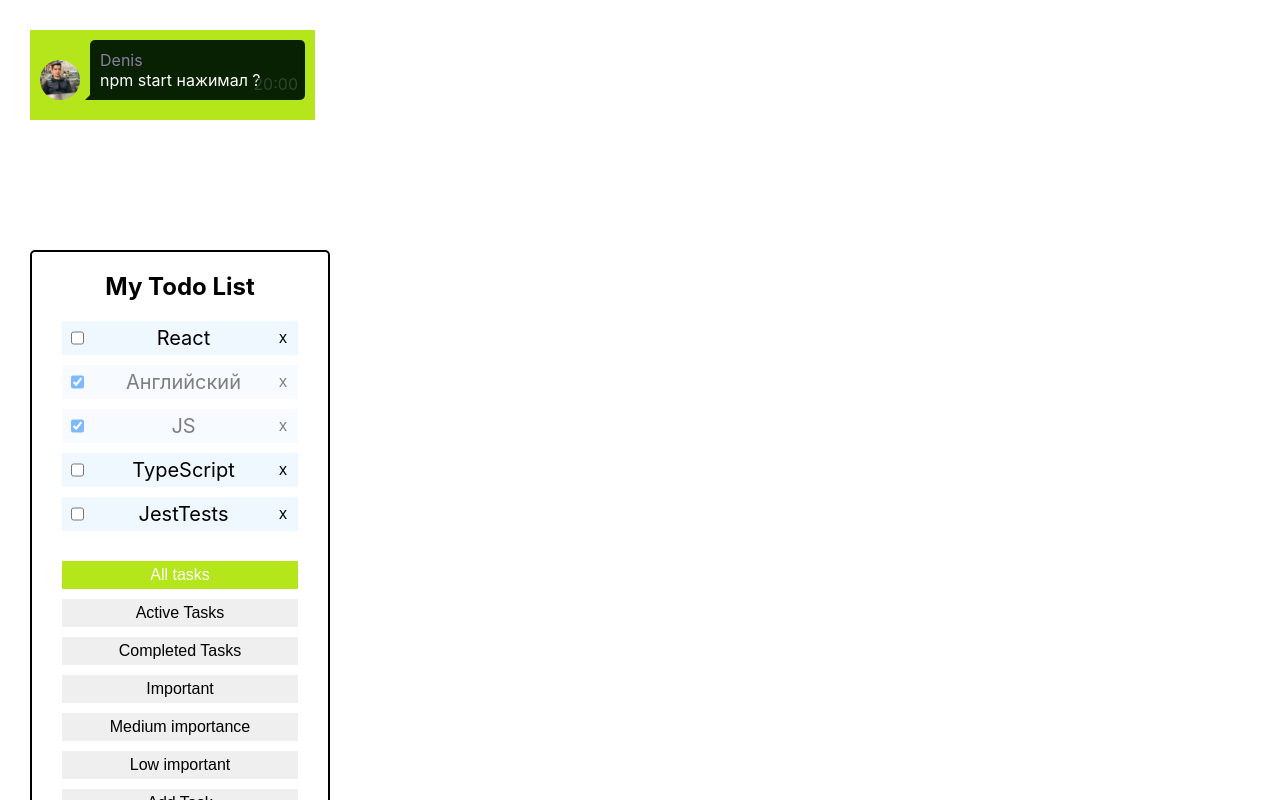
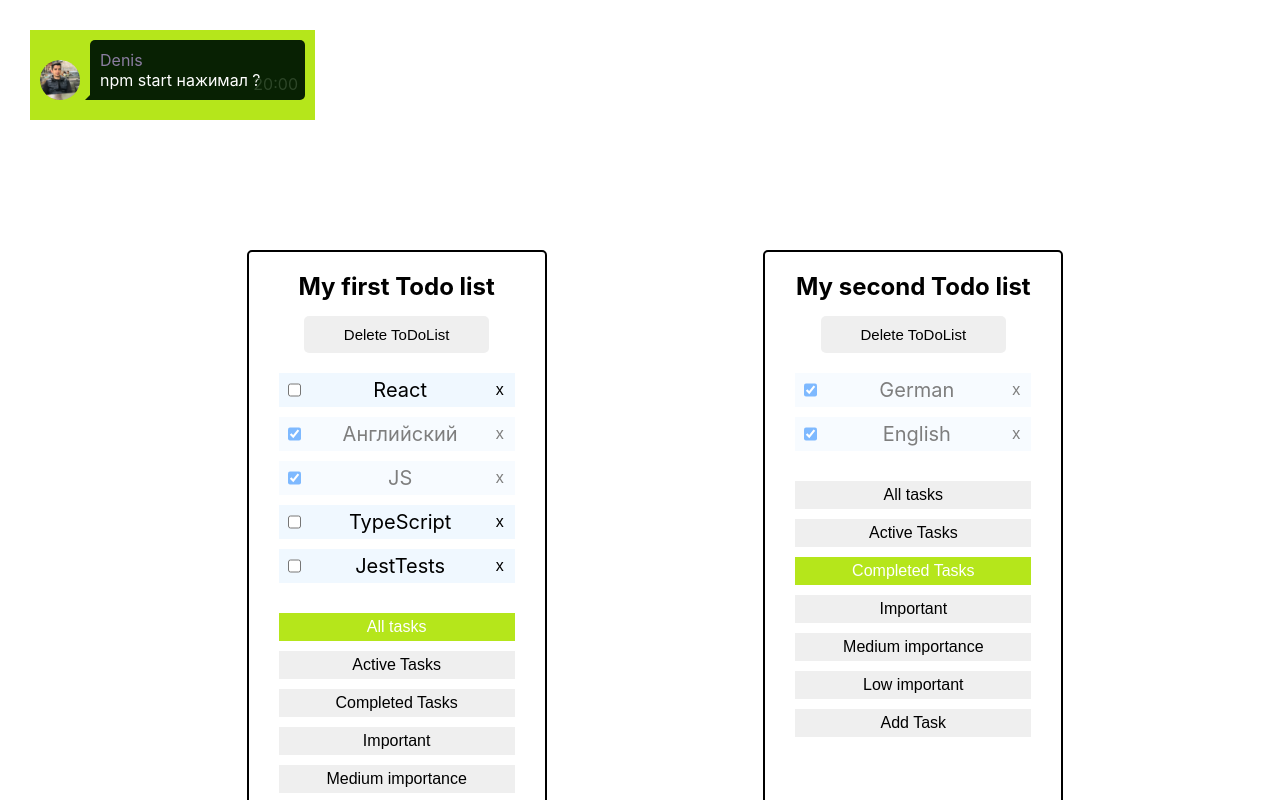
Before and after one commit to prudiusDenys/home-react, a React (Create React App) app: page / in a window 1280 px wide. Shown: the top 800 px of the page. Built offline with nearby package versions, Linux system fonts and the light colour scheme.

Commit message:
added .idea/ to gitignore.

```diff
--- a/src/App.css
+++ b/src/App.css
@@ -48,3 +48,7 @@ li {
   display: flex;
   margin-bottom: 20px;
 }
+.todoListWrapper{
+  display: flex;
+  justify-content: space-evenly;
+}
--- a/src/App.tsx
+++ b/src/App.tsx
@@ -23,6 +23,13 @@ export type NamesData = {
 	id?: string
 	name?: string
 }
+export type FilterTaskType = 'all' | 'active' | 'completed' | 'height' | 'medium' | 'low';
+export type TodoListType = {
+	id: string
+	title: string
+	filterTask: FilterTaskType
+}
+
 
 function App() {
 
@@ -34,51 +41,100 @@ function App() {
 
 	// =============================== HOME WORK NUMBER 2 ====================================
 
-	let [tasks, setTasks] = useState<Array<TasksType>>([
+
+	let reference1 = v1();
+	let reference2 = v1();
+
+	let [todoLists, setTodoLists] = useState<Array<TodoListType>>([
+		{id: reference1, title: 'My first Todo list', filterTask: 'all'},
+		{id: reference2, title: 'My second Todo list', filterTask: 'completed'}
+	])
+	let [tasks, setTasks] = useState({
+		[reference1]:
+			[
 				{id: v1(), item: 'React', isDone: false, importance: 'height'},
 				{id: v1(), item: 'Английский', isDone: true, importance: 'medium'},
 				{id: v1(), item: 'JS', isDone: true, importance: 'height'},
 				{id: v1(), item: 'TypeScript', isDone: false, importance: 'medium'},
 				{id: v1(), item: 'JestTests', isDone: false, importance: 'low'}
-	])
-	let [filterTask, setFilterTask] = useState('all');
-	let [error, setError] = useState<string | null>(null);
+			],
+		[reference2]: [
+			{id: v1(), item: 'German', isDone: true, importance: 'height'},
+			{id: v1(), item: 'English', isDone: true, importance: 'medium'},
+			{id: v1(), item: 'Spain', isDone: false, importance: 'height'},
+			{id: v1(), item: 'Chinese', isDone: false, importance: 'medium'},
+		]
+	})
 
-	let addNewTask = (newTaskValue: string) => {
-		setTasks([{id: v1(), item: newTaskValue, isDone: false, importance: 'height'}, ...tasks]);
+	let addNewTask = (newTaskValue: string, todoListId: string) => {
+		tasks[todoListId] = [{id: v1(), item: newTaskValue, isDone: false, importance: 'height'}, ...tasks[todoListId]]
+		setTasks({...tasks});
+
 	}
-	let changeTasks = (valueNewFilter: string) => setFilterTask(valueNewFilter);
-	let deleteTask = (idValue: string) => {
-		tasks = tasks.filter(t => t.id !== idValue)
-		setTasks(tasks)
+	let changeTasks = (valueNewFilter: FilterTaskType, todoListId: string) => {
+		let todoList = todoLists.find(tl => tl.id === todoListId);
+		if (todoList) {
+			todoList.filterTask = valueNewFilter;
+			setTodoLists([...todoLists])
 		}
-	let changeImportance = (importanceValue: string) => setFilterTask(importanceValue)
-	let changeStatus = (idValue: string, isDone: boolean) => {
-		let task = tasks.find(t => t.id === idValue)
+	};
+	let deleteTask = (idValue: string, todoListId: string) => {
+		tasks[todoListId] = tasks[todoListId].filter(t => t.id !== idValue)
+		setTasks({...tasks})
+	}
+
+	let changeStatus = (idValue: string, isDone: boolean, todoListId: string) => {
+		let todoList = tasks[todoListId]
+		let task = todoList.find(t => t.id === idValue)
 		if (task) {
 			task.isDone = isDone;
-			setTasks([...tasks])
+			setTasks({...tasks})
 		}
 	}
 
-	let newFilteredTasks = tasks
-	switch (filterTask) {
+	let removeTodoList = (todoListId: string) => {
+		let filterTodoLists = todoLists.filter(tl => tl.id !== todoListId)
+		setTodoLists(filterTodoLists)
+		delete tasks[todoListId]
+		setTasks({...tasks})
+	}
+
+
+	let todoList = todoLists.map(tl => {
+
+		let newFilteredTasks = tasks[tl.id]
+		switch (tl.filterTask) {
 			case 'active':
-			newFilteredTasks = tasks.filter(t => !t.isDone)
+				newFilteredTasks = newFilteredTasks.filter(t => !t.isDone)
 				break;
 			case 'completed':
-			newFilteredTasks = tasks.filter(t => t.isDone);
+				newFilteredTasks = newFilteredTasks.filter(t => t.isDone);
 				break;
 			case 'height':
-			newFilteredTasks = tasks.filter((t => t.importance === 'height'))
+				newFilteredTasks = newFilteredTasks.filter((t => t.importance === 'height'))
 				break;
 			case 'medium':
-			newFilteredTasks = tasks.filter((t => t.importance === 'medium'))
+				newFilteredTasks = newFilteredTasks.filter((t => t.importance === 'medium'))
 				break;
 			case 'low':
-			newFilteredTasks = tasks.filter((t => t.importance === 'low'))
+				newFilteredTasks = newFilteredTasks.filter((t => t.importance === 'low'))
 				break;
 		}
+
+		return (
+			<Todo key={tl.id}
+						id={tl.id}
+						title={tl.title}
+						tasks={newFilteredTasks}
+						changeTasks={changeTasks}
+						addNewTask={addNewTask}
+						deleteTask={deleteTask}
+						changeStatus={changeStatus}
+						filterTask={tl.filterTask}
+						removeTodoList={removeTodoList}/>
+		)
+	})
+
 
 	// =============================== HOME WORK NUMBER 3 and 4 ====================================
 	const type = 'text'
@@ -118,16 +174,9 @@ function App() {
 		<div>
 			<div className="App">
 				<Dialogs dialogsData={dialogsData}/>
-				<Todo title='My Todo List'
-							tasks={newFilteredTasks}
-							changeTasks={changeTasks}
-							addNewTask={addNewTask}
-							deleteTask={deleteTask}
-							changeImportance={changeImportance}
-							changeStatus={changeStatus}
-							filterTask={filterTask}
-							error={error}
-							setError={setError}/>
+				<div className={'todoListWrapper'}>
+					{todoList}
+				</div>
 				<div className={'wrapper'}>
 					<Input valueInp={valueInp}
 								 setValueInp={setValueInp}
--- a/src/components/Todo/Todo.module.css
+++ b/src/components/Todo/Todo.module.css
@@ -3,7 +3,7 @@
   border: 2px solid black;
   border-radius: 5px;
   padding: 0 30px 30px 30px;
-  max-width: 300px;
+  width: 300px;
   margin: 100px 0;
 }
 h2{
@@ -121,3 +121,15 @@ input::placeholder{
 .input .close{
   cursor: pointer;
 }
+
+.deleteTitle{
+  display: block;
+  margin: 0 auto;
+  margin-top: 15px;
+  padding: 10px 40px;
+  border-radius: 5px;
+  cursor: pointer;
+  font-size: 15px;
+  border: none;
+  outline: none;
+}
--- a/src/components/Todo/Todo.tsx
+++ b/src/components/Todo/Todo.tsx
@@ -1,30 +1,30 @@
 import React, {ChangeEvent, KeyboardEvent, useState} from "react";
 import classes from "./Todo.module.css";
-import {TasksType} from "../../App";
+import {FilterTaskType, TasksType} from "../../App";
 
 type PropsType = {
+	id: string
 	title: string
 	tasks: Array<TasksType>
-	changeTasks: (value: string) => void;
-	addNewTask: (value: string) => void;
-	deleteTask: (idValue: string) => void;
-	changeImportance: (importanceValue: string) => void;
-	changeStatus: (idValue: string, isDone: boolean) => void
+	changeTasks: (value: FilterTaskType, todoListId: string) => void;
+	addNewTask: (value: string, todoListId: string) => void;
+	deleteTask: (idValue: string, todoListId: string) => void;
+	changeStatus: (idValue: string, isDone: boolean, todoListId: string) => void
 	filterTask: string
-	error: null | string
-	setError: (error: null | string) => void
+	removeTodoList: (todoListId: string) => void
 }
 
 const Todo = (props: PropsType) => {
 
 	let [value, setValue] = useState('')
+	let [error, setError] = useState<string | null>(null);
 
 	let elementItem = props.tasks.map(t => {
 			let onChangeStatusHandler = (e: ChangeEvent<HTMLInputElement>) => {
-				props.changeStatus(t.id, e.currentTarget.checked)
+				props.changeStatus(t.id, e.currentTarget.checked, props.id)
 			}
 			let onClickDeleteHandler = () => {
-				props.deleteTask(t.id)
+				props.deleteTask(t.id, props.id)
 			}
 			return (
 				<li key={t.id} className={t.isDone ? `${classes.item} ${classes.completedTask}` : classes.item}>
@@ -35,42 +35,43 @@ const Todo = (props: PropsType) => {
 		}
 	)
 
-
-	let showAllTasks = () => props.changeTasks('all');
-	let showActiveTasks = () => props.changeTasks('active');
-	let showCompletedTasks = () => props.changeTasks('completed');
+	let showAllTasks = () => props.changeTasks('all', props.id);
+	let showActiveTasks = () => props.changeTasks('active', props.id);
+	let showCompletedTasks = () => props.changeTasks('completed', props.id);
 	let onChangeHandler = (e: ChangeEvent<HTMLInputElement>) => {
 		setValue(e.currentTarget.value)
-		props.setError(null)
+		setError(null)
 	}
-
 	let addTaskHandler = () => {
 		if (value.trim() !== '') {
-			props.addNewTask(value)
+			props.addNewTask(value, props.id)
 			setValue('');
 			setActive(false)
 		} else {
-			props.setError('you didn\'t enter eny character')
+			setError('you didn\'t enter eny character')
 		}
 	};
-	let showImportanceTasks = () => props.changeImportance('height');
-	let showMediumTasks = () => props.changeImportance('medium');
-	let showLowTasks = () => props.changeImportance('low');
+	let showImportanceTasks = () => props.changeTasks('height', props.id);
+	let showMediumTasks = () => props.changeTasks('medium', props.id);
+	let showLowTasks = () => props.changeTasks('low', props.id);
 	let onKeyPressHandler = (e: KeyboardEvent<HTMLInputElement>) => {
 		if (e.charCode === 13 && value.trim() !== '') {
-			props.addNewTask(value)
+			props.addNewTask(value, props.id)
 			setValue('');
 			setActive(false)
 		} else {
-			props.setError('you didn\'t enter eny character')
+			setError('you didn\'t enter eny character')
 		}
+	}
+	let removeTodoListHandler = () => {
+		props.removeTodoList(props.id)
 	}
 
 	let [active, setActive] = useState(false);
 	let showAddBlock = () => setActive(!active);
 	let hideAddBlock = () => {
 		setActive(false);
-		props.setError(null)
+		setError(null)
 
 	}
 
@@ -78,23 +79,28 @@ const Todo = (props: PropsType) => {
 
 	return (
 		<div className={classes.todo}>
-			<h2>{props.title}</h2>
+			<h2>{props.title}
+				<button className={classes.deleteTitle} onClick={removeTodoListHandler}>Delete ToDoList</button>
+			</h2>
 			<ul className={classes.listItem}>
 				{elementItem}
 			</ul>
 			<div className={classes.btns}>
 				<button className={props.filterTask === 'all' ? classes.active : ''} onClick={showAllTasks}>All tasks</button>
 				<button className={props.filterTask === 'active' ? classes.active : ''} onClick={showActiveTasks}>Active Tasks</button>
-				<button className={props.filterTask === 'completed' ? classes.active : ''} onClick={showCompletedTasks}>Completed Tasks</button>
-				<button className={props.filterTask === 'height' ? classes.active : ''} onClick={showImportanceTasks}>Important</button>
-				<button className={props.filterTask === 'medium' ? classes.active : ''} onClick={showMediumTasks}>Medium importance</button>
+				<button className={props.filterTask === 'completed' ? classes.active : ''}
+								onClick={showCompletedTasks}>Completed Tasks</button>
+				<button className={props.filterTask === 'height' ? classes.active : ''}
+								onClick={showImportanceTasks}>Important</button>
+				<button className={props.filterTask === 'medium' ? classes.active : ''} onClick={showMediumTasks}>Medium
+					importance</button>
 				<button className={props.filterTask === 'low' ? classes.active : ''} onClick={showLowTasks}>Low important</button>
 				<button className={active ? classes.active : ''} onClick={showAddBlock}>Add Task</button>
 			</div>
 			<div className={classes.inputWrapper}>
 				<div className={classes.input} style={showDisplay}>
 					<h3>Add New Task</h3>
-					<input className={props.error ? classes.error : ''} placeholder={props.error ? props.error : ''} type="text"
+					<input className={error ? classes.error : ''} placeholder={error ? error : ''} type="text"
 								 value={value}
 								 onChange={onChangeHandler}
 								 onKeyPress={onKeyPressHandler}/>
```
Also changed, not shown: 1 other file (tests, documents, lock files or other folders). Lines whose indentation alone changed are shown as unchanged.
